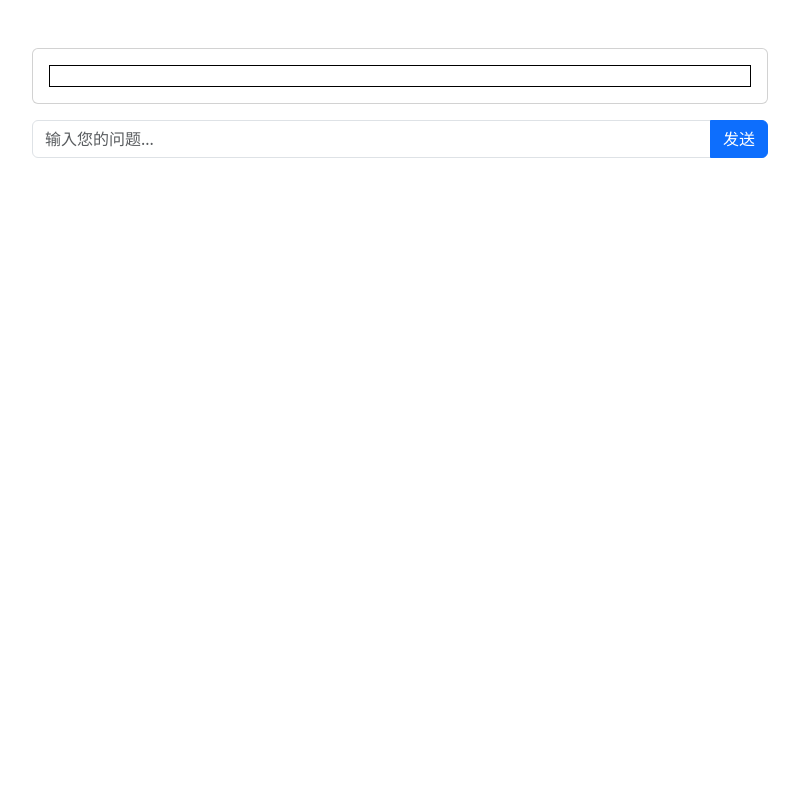
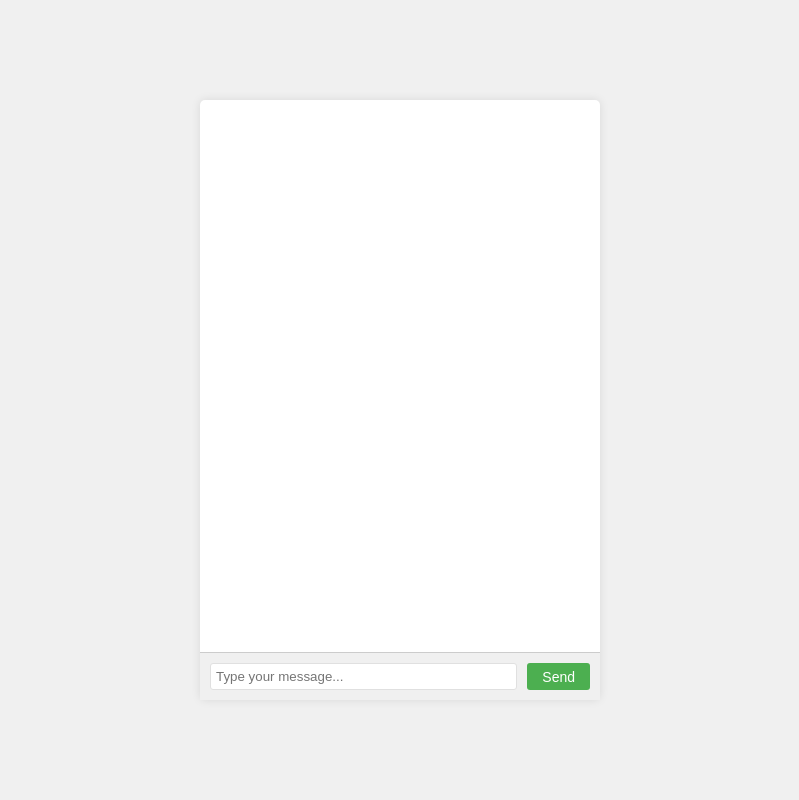
Before and after one commit to billwhite246/flask-chatgpt, a Flask app: page /gpt35 in a window 1280 px wide. Shown: the whole page, without its empty margins (240-1039 px from the left). Run offline with Flask 2, Linux system fonts and the light colour scheme.

Commit message:
auto commit

```diff
--- a/app.py
+++ b/app.py
@@ -1,23 +1,19 @@
-import os
-import sys
+from uuid import uuid4
 
 import openai
-from flask import Flask, request, jsonify, render_template
-
-# 从环境变量中获取API密钥
-api_key = os.getenv('OPENAI_API_KEY')
-
-if not api_key:
-    raise ValueError("OPENAI_API_KEY environment variable is required")
-
-# 初始化OpenAI库
-openai.api_key = api_key
+import os
+from flask import Flask, render_template, request, session
 
 app = Flask(__name__)
 
+openai.api_key = os.getenv('OPENAI_API_KEY')
+MODEL = "gpt-3.5-turbo"
+
+app.secret_key = 'your_secret_key_here'
+
 
 @app.route('/')
-def hello_world():
+def index():
     return render_template('index.html')
 
 
@@ -31,68 +27,153 @@ def hello_world_gpt35():
     return render_template('gpt35.html')
 
 
-@app.route('/test/chat', methods=['GET'])
-def chat_with_gpt():
-    prompt = "What is the capital of France?"
-    response = openai.Completion.create(
-        engine="davinci-codex",
-        prompt=prompt,
-        max_tokens=150,
-        n=1,
-        stop=None,
-        temperature=0.5,
-    )
-
-    message = response.choices[0].text.strip()
-    return message
+@app.route('/start_chat', methods=['POST'])
+def start_chat():
+    session_id = str(uuid4())
+    session['messages'] = [
+        {
+            "role": "system",
+            "content": "You are a helpful assistant.",
+        }
+    ]
+    return {"session_id": session_id}
 
 
-@app.route('/api/chat', methods=['POST'])
+@app.route('/chat', methods=['POST'])
 def chat():
-    conversation = request.json.get('conversation', '')
+    user_message = request.form['message']
+    session_id = request.form['session_id']
 
-    try:
-        # 调用ChatGPT API
-        response = openai.ChatCompletion.create(
-            engine="gpt-3.5-turbo",
-            prompt=f"{conversation}\nChatbot:",
-            temperature=0.8,
-            max_tokens=150,
-            top_p=1,
-            frequency_penalty=0,
-            presence_penalty=0,
-            stop=["\nUser:", "\nChatbot:"],
-        )
+    messages = session.get('messages', [])
+    gpt_response = send_message_to_gpt(user_message, messages)
 
-        bot_response = response.choices[0].text.strip()
-    except Exception as e:
-        print(f"Error: {e}")
-        bot_response = "抱歉，我无法回答你的问题。"
+    session['messages'] = messages
 
-    return jsonify({'response': bot_response})
+    return {"response": gpt_response}
 
 
+def send_message_to_gpt(message, messages):
+    user_message = {
+        "role": "user",
+        "content": message
+    }
+    messages.append(user_message)
 
-@app.route('/api/generate_image', methods=['POST'])
-def generate_image():
-    text_description = request.json.get('description', '')
+    data = {
+        'model': MODEL,
+        'messages': messages
+    }
 
-    try:
-        # 调用 DALL-E API
-        response = openai.Image.create(
-            prompt=text_description,
-            n=1,
-            size="1024x1024"
-        )
+    response = openai.ChatCompletion.create(**data)
+    assistant_message = response.choices[0].message['content'].strip()
 
-        image_url = response['data'][0]['url']
-    except Exception as e:
-        print(f"Error: {e}")
-        return jsonify({"error": "抱歉，无法生成图片。"})
+    messages.append({
+        "role": "assistant",
+        "content": assistant_message
+    })
 
-    return jsonify({"image_url": image_url})
-
+    return assistant_message
 
 
 if __name__ == '__main__':
     app.run(debug=True)
+
+# =================================
+# import os
+# import sys
+#
+# import openai
+# from flask import Flask, request, jsonify, render_template
+#
+# # 从环境变量中获取API密钥
+# api_key = os.getenv('OPENAI_API_KEY')
+#
+# if not api_key:
+#     raise ValueError("OPENAI_API_KEY environment variable is required")
+#
+# # 初始化OpenAI库
+# openai.api_key = api_key
+#
+# app = Flask(__name__)
+#
+#
+# @app.route('/')
+# def hello_world():
+#     return render_template('index.html')
+#
+#
+# @app.route('/img')
+# def hello_world_img():
+#     return render_template('img.html')
+#
+#
+# @app.route('/gpt35')
+# def hello_world_gpt35():
+#     return render_template('gpt35.html')
+#
+#
+# @app.route('/test/chat', methods=['GET'])
+# def chat_with_gpt():
+#     prompt = "What is the capital of France?"
+#     response = openai.Completion.create(
+#         engine="davinci-codex",
+#         prompt=prompt,
+#         max_tokens=150,
+#         n=1,
+#         stop=None,
+#         temperature=0.5,
+#     )
+#
+#     message = response.choices[0].text.strip()
+#     return message
+#
+#
+# @app.route('/api/chat', methods=['POST'])
+# def chat():
+#     conversation = request.json.get('conversation', '')
+#
+#     try:
+#         # 调用ChatGPT API
+#         response = openai.ChatCompletion.create(
+#             engine="gpt-3.5-turbo",
+#             prompt=f"{conversation}\nChatbot:",
+#             temperature=0.8,
+#             max_tokens=150,
+#             top_p=1,
+#             frequency_penalty=0,
+#             presence_penalty=0,
+#             stop=["\nUser:", "\nChatbot:"],
+#         )
+#
+#         bot_response = response.choices[0].text.strip()
+#     except Exception as e:
+#         print(f"Error: {e}")
+#         bot_response = "抱歉，我无法回答你的问题。"
+#
+#     return jsonify({'response': bot_response})
+#
+#
+#
+# @app.route('/api/generate_image', methods=['POST'])
+# def generate_image():
+#     text_description = request.json.get('description', '')
+#
+#     try:
+#         # 调用 DALL-E API
+#         response = openai.Image.create(
+#             prompt=text_description,
+#             n=1,
+#             size="1024x1024"
+#         )
+#
+#         image_url = response['data'][0]['url']
+#     except Exception as e:
+#         print(f"Error: {e}")
+#         return jsonify({"error": "抱歉，无法生成图片。"})
+#
+#     return jsonify({"image_url": image_url})
+#
+#
+#
+# if __name__ == '__main__':
+#     app.run(debug=True)
--- a/requirements.txt
+++ b/requirements.txt
@@ -1,5 +1,5 @@
 flask~=1.1.2
-openai~=0.27.2
+openai==0.27.2
 aiohttp==3.7.4
 async-timeout==3.0.1
 attrs==19.3.0
--- a/templates/gpt35.html
+++ b/templates/gpt35.html
@@ -2,73 +2,118 @@
 <html lang="en">
 <head>
     <meta charset="UTF-8">
-    <meta http-equiv="X-UA-Compatible" content="IE=edge">
     <meta name="viewport" content="width=device-width, initial-scale=1.0">
-    <title>Chatbot</title>
-    <link href="https://cdn.jsdelivr.net/npm/bootstrap@5.3.0-alpha1/dist/css/bootstrap.min.css" rel="stylesheet" integrity="sha384-KyZXEAg3QhqLMpG8r+Knujsl7/1L_dstPt3HV5HzF6Gvk/e3Ie//6gibosh7zX9z" crossorigin="anonymous">
-    <script src="https://cdn.jsdelivr.net/npm/@popperjs/core@2.11.6/dist/umd/popper.min.js" integrity="sha384-oBqDVmMz4fnFO9gybBud7S4G+rzDVC//vLXf2aU8V4RzJw8RvK4Wf+RnXJ2U2C8/" crossorigin="anonymous"></script>
-    <script src="https://cdn.jsdelivr.net/npm/bootstrap@5.3.0-alpha1/dist/js/bootstrap.min.js" integrity="sha384-cn7l7gDp0eyniUwwAZgrzD06kc/tftFf19TOAs2zVinnD/C7E91j9yyk5//jjpt/" crossorigin="anonymous"></script>
+    <title>ChatGPT 3.5</title>
 </head>
 <body>
-    <div class="container mt-5">
-        <div class="row">
-            <div class="col-12 col-md-8 offset-md-2">
-                <div class="card">
-                    <div class="card-body">
-                        <div id="chat-history" style="border: 1px solid black; padding: 10px; max-height: 400px; overflow-y: scroll;">
-                        </div>
-                    </div>
-                </div>
-                <form id="chat-form" class="mt-3">
-                    <div class="input-group">
-                        <input type="text" id="user-input" class="form-control" placeholder="输入您的问题..." autocomplete="off" required>
-                        <button type="submit" class="btn btn-primary">发送</button>
-                    </div>
-                </form>
-            </div>
-        </div>
+    <div class="chat-container">
+        <div class="chat-box" id="chat-box"></div>
+        <form class="chat-input" id="chat-form" autocomplete="off">
+            <input type="text" name="message" id="message" placeholder="Type your message...">
+            <button type="submit">Send</button>
+        </form>
     </div>
 </body>
-</html>
-
-
-<script>
-    document.getElementById('chat-form').addEventListener('submit', async (event) => {
-    event.preventDefault();
-
-    const userInput = document.getElementById('user-input');
-    const chatHistory = document.getElementById('chat-history');
-
-    const userMessage = userInput.value.trim();
-
-    if (userMessage.length === 0) {
-        return;
+<style>
+    body {
+        font-family: Arial, sans-serif;
+        display: flex;
+        justify-content: center;
+        align-items: center;
+        height: 100vh;
+        margin: 0;
+        background-color: #f0f0f0;
     }
 
-    // 将用户消息添加到聊天记录
-    chatHistory.innerHTML += `<p><strong>User:</strong> ${userMessage}</p>`;
+    .chat-container {
+        display: flex;
+        flex-direction: column;
+        width: 400px;
+        height: 600px;
+        box-shadow: 0 0 10px rgba(0, 0, 0, 0.1);
+        background-color: white;
+        border-radius: 5px;
+    }
 
-    // 清除用户输入
-    userInput.value = '';
+    .chat-box {
+        flex-grow: 1;
+        padding: 10px;
+        overflow-y: auto;
+    }
 
-    const response = await fetch('/api/chat', {
-        method: 'POST',
-        headers: {
-            'Content-Type': 'application/json',
-        },
-        body: JSON.stringify({
-            conversation: chatHistory.innerHTML,
-        }),
+    .chat-input {
+        display: flex;
+        padding: 10px;
+        background-color: #f0f0f0;
+        border-top: 1px solid #ccc;
+    }
+
+    input[type="text"] {
+        flex-grow: 1;
+        border: 1px solid #e0e0e0;
+        border-radius: 3px;
+        padding: 5px;
+        outline: none;
+    }
+
+    button {
+        margin-left: 10px;
+        background-color: #4CAF50;
+        color: white;
+        padding: 5px 15px;
+        border: none;
+        border-radius: 3px;
+        cursor: pointer;
+        font-size: 14px;
+    }
+
+    button:hover {
+        background-color: #45a049;
+    }
+
+</style>
+<script>
+    document.addEventListener('DOMContentLoaded', () => {
+    const chatForm = document.getElementById('chat-form');
+    const chatBox = document.getElementById('chat-box');
+    let sessionId = '';
+
+    // Fetch a new session ID when the page loads
+    fetch('/start_chat', { method: 'POST' })
+        .then(response => response.json())
+        .then(data => {
+            sessionId = data.session_id;
+        });
+
+    chatForm.addEventListener('submit', async (e) => {
+        e.preventDefault();
+        const message = document.getElementById('message').value;
+        addMessageToChatBox(message, 'user');
+        chatForm.reset();
+
+        const formData = new FormData(chatForm);
+        formData.append('session_id', sessionId);
+
+        const response = await fetch('/chat', {
+            method: 'POST',
+            body: formData,
+            headers: {
+                'Accept': 'application/json'
+            }
+        });
+
+        const { response: gptResponse } = await response.json();
+        addMessageToChatBox(gptResponse, 'gpt');
     });
 
-    const data = await response.json();
-    const botMessage = data.response;
+    function addMessageToChatBox(message, sender) {
+        const messageElement = document.createElement('div')
+        messageElement.classList.add('message', sender);
+        messageElement.textContent = message;
+        chatBox.appendChild(messageElement);
+        chatBox.scrollTop = chatBox.scrollHeight;
+    }
+});
 
-    // 将机器人消息添加到聊天记录
-    chatHistory.innerHTML += `<p><strong>Chatbot:</strong> ${botMessage}</p>`;
-
-    // 滚动到聊天记录底部
-    chatHistory.scrollTop = chatHistory.scrollHeight;
-});
 </script>
 </html>
```
